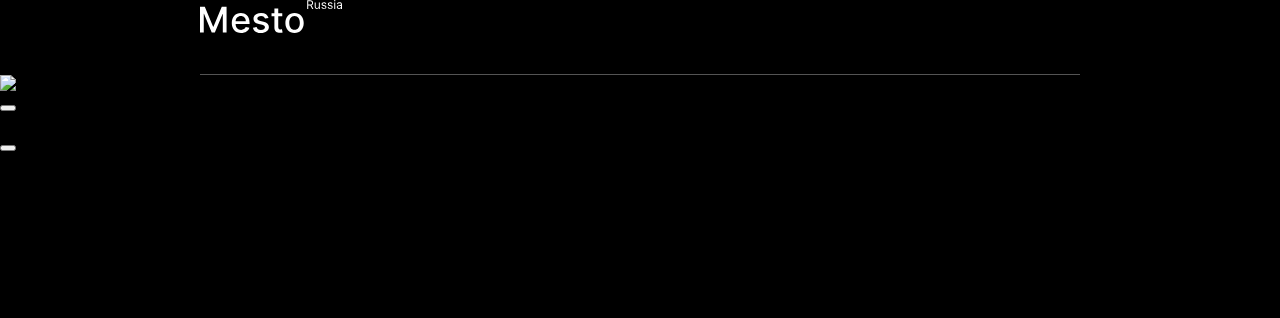
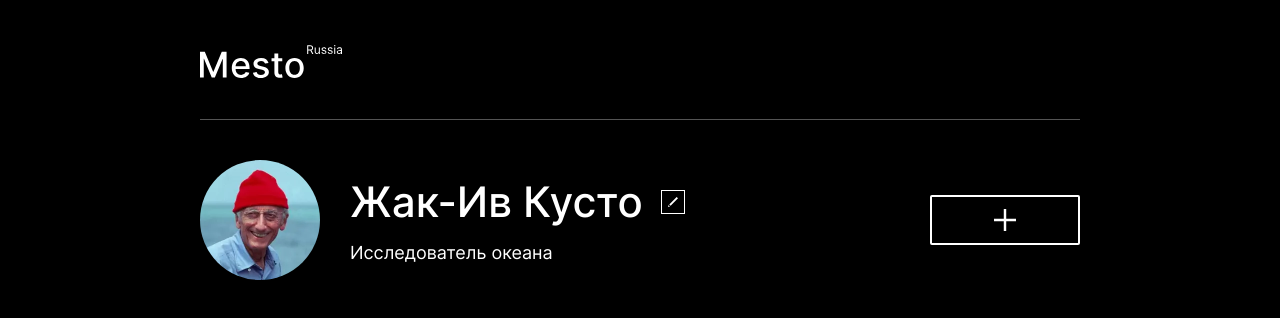
Before and after one commit to RubyVine01/mesto-project-bootcamp, a plain HTML site: page index.html in a window 1280 px wide. Drawn offline with Linux system fonts and the light colour scheme.

Commit message:
add style profile

```diff
--- a/blocks/header/__logo/header__logo.css
+++ b/blocks/header/__logo/header__logo.css
@@ -1,6 +1,12 @@
 .header__logo {
     background-image: url(../.././../images/logo.svg);
     background-size: contain;
+    background-repeat: no-repeat;
     width: 142px;
     height: 33px;
+    text-decoration: none;
 }
+
+.header__logo:hover {
+    opacity: 0.8;
+  }
--- a/blocks/header/header.css
+++ b/blocks/header/header.css
@@ -5,4 +5,5 @@
     flex-direction: column;
     row-gap: 41px;
     align-items: start;
+    padding-top: 45px;
 }
--- /dev/null
+++ b/blocks/profile/__about-author/profile__about-author.css
@@ -0,0 +1,15 @@
+.profile__about-author {
+  color: #fff;
+  font-size: 18px;
+  font-style: normal;
+  font-weight: 400;
+  line-height: normal;
+  margin: 0;
+  text-overflow: ellipsis;
+  white-space: nowrap;
+  overflow: hidden;
+  grid-column-start: 1;
+  grid-column-end: 3;
+  grid-row-start: 2;
+  grid-row-end: 3;
+}
--- /dev/null
+++ b/blocks/profile/__add-button/profile__add-button.css
@@ -0,0 +1,19 @@
+.profile__add-button {
+  margin: 0;
+  background-image: url(../.././../images/add-button.svg);
+  background-size: contain;
+  background-repeat: no-repeat;
+  height: 50px;
+  width: 150px;
+  display: inline-block;
+  background-position: center;
+  background-color: #000;
+  border: none;
+  outline: none;
+  padding: 0;
+  margin-left: auto;
+}
+
+.profile__add-button:hover {
+  opacity: 0.6;
+}
--- /dev/null
+++ b/blocks/profile/__author-name/profile__author-name.css
@@ -0,0 +1,13 @@
+.profile__author-name {
+  color: #fff;
+  font-size: 42px;
+  font-style: normal;
+  font-weight: 500;
+  line-height: 48px;
+  margin: 0;
+  text-overflow: ellipsis;
+  white-space: nowrap;
+  overflow: hidden;
+  max-width: 550px;
+
+}
--- /dev/null
+++ b/blocks/profile/__avatar/profile__avatar.css
@@ -0,0 +1,6 @@
+.profile__avatar {
+  margin: 0;
+  border-radius: 50%;
+  max-width: 120px;
+  max-height: 120px;
+}
--- /dev/null
+++ b/blocks/profile/__edit-button/profile__edit-button.css
@@ -0,0 +1,18 @@
+.profile__edit-button {
+  margin: 0;
+  background-image: url(../.././../images/edit-profile-button.svg);
+  height: 24px;
+  width: 24px;
+  background-size: contain;
+  background-repeat: no-repeat;
+  display: inline-block;
+  background-position: center;
+  background-color: #000;
+  border: none;
+  outline: none;
+  padding: 0;
+}
+
+.profile__edit-button:hover {
+  opacity: 0.6;
+}
--- /dev/null
+++ b/blocks/profile/__info/profile__info.css
@@ -0,0 +1,8 @@
+.profile__info {
+  margin: 0;
+  display: inline-grid;
+  grid-template-columns: 1fr 24px;
+  column-gap: 18px;
+  row-gap: 16px;
+  align-items: center;
+}
--- /dev/null
+++ b/blocks/profile/profile.css
@@ -0,0 +1,8 @@
+.profile {
+  margin: 0 auto;
+  width: 880px;
+  padding-top: 40px;
+  display: flex;
+  column-gap: 30px;
+  align-items: center;
+}
--- a/index.html
+++ b/index.html
@@ -14,20 +14,20 @@
   <body class="root">
     <div class="page">
       <header class="header">
-        <div class="header__logo"></div>
+        <a href="#" class="header__logo"></a>
         <div class="header__line"></div>
       </header>
       <main class="content">
         <section class="profile">
           <img
-            src="#"
+            src="./images/profile-avatar.webp"
             alt="Фотография владельца профиля"
             class="profile__avatar"
           />
           <div class="profile__info">
+            <h1 class="profile__author-name">Жак-Ив Кусто</h1>
             <button class="profile__edit-button"></button>
-            <h1 class="profile__author-name"></h1>
-            <p class="profile__author-occupation"></p>
+            <p class="profile__about-author">Исследователь океана</p>
           </div>
           <button class="profile__add-button"></button>
         </section>
--- a/pages/index.css
+++ b/pages/index.css
@@ -5,7 +5,13 @@
 @import url(../blocks/header/header.css);
 @import url(../blocks/header/__logo/header__logo.css);
 @import url(../blocks/header/__line/header__line.css);
-
+@import url(../blocks/profile/profile.css);
+@import url(../blocks/profile/__avatar/profile__avatar.css);
+@import url(../blocks/profile/__info/profile__info.css);
+@import url(../blocks/profile/__author-name/profile__author-name.css);
+@import url(../blocks/profile/__about-author/profile__about-author.css);
+@import url(../blocks/profile/__edit-button/profile__edit-button.css);
+@import url(../blocks/profile/__add-button/profile__add-button.css);
 
 
 
```
Also changed, not shown: images/add-button.svg (added), images/edit-profile-button.svg (added).
